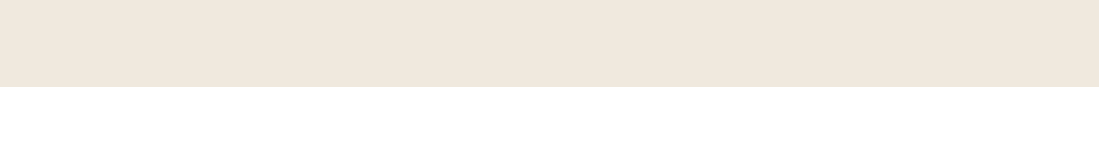
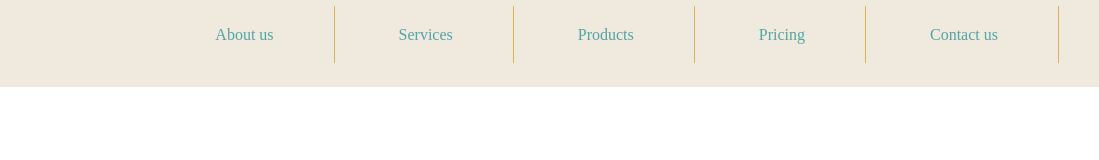
Before and after one commit to oliver-madima/owe, a plain HTML site: page index.html in a window 1280 px wide. Shown: the full height of the page, 181-1280 px from the left. Drawn offline with Linux system fonts and the light colour scheme.

Commit message:
added menu items

```diff
--- a/index.html
+++ b/index.html
@@ -9,6 +9,13 @@
 <body>
     <nav>
         <img src="images/owe_logo_small.png" alt="logo">
+        <ul>
+            <li><a href="#">About us</a></li>
+            <li><a href="#">Services</a></li>
+            <li><a href="#">Products</a></li>
+            <li><a href="#">Pricing</a></li>
+            <li><a href="#">Contact us</a></li>
+        </ul>
     </nav>
 
 </body>
```
